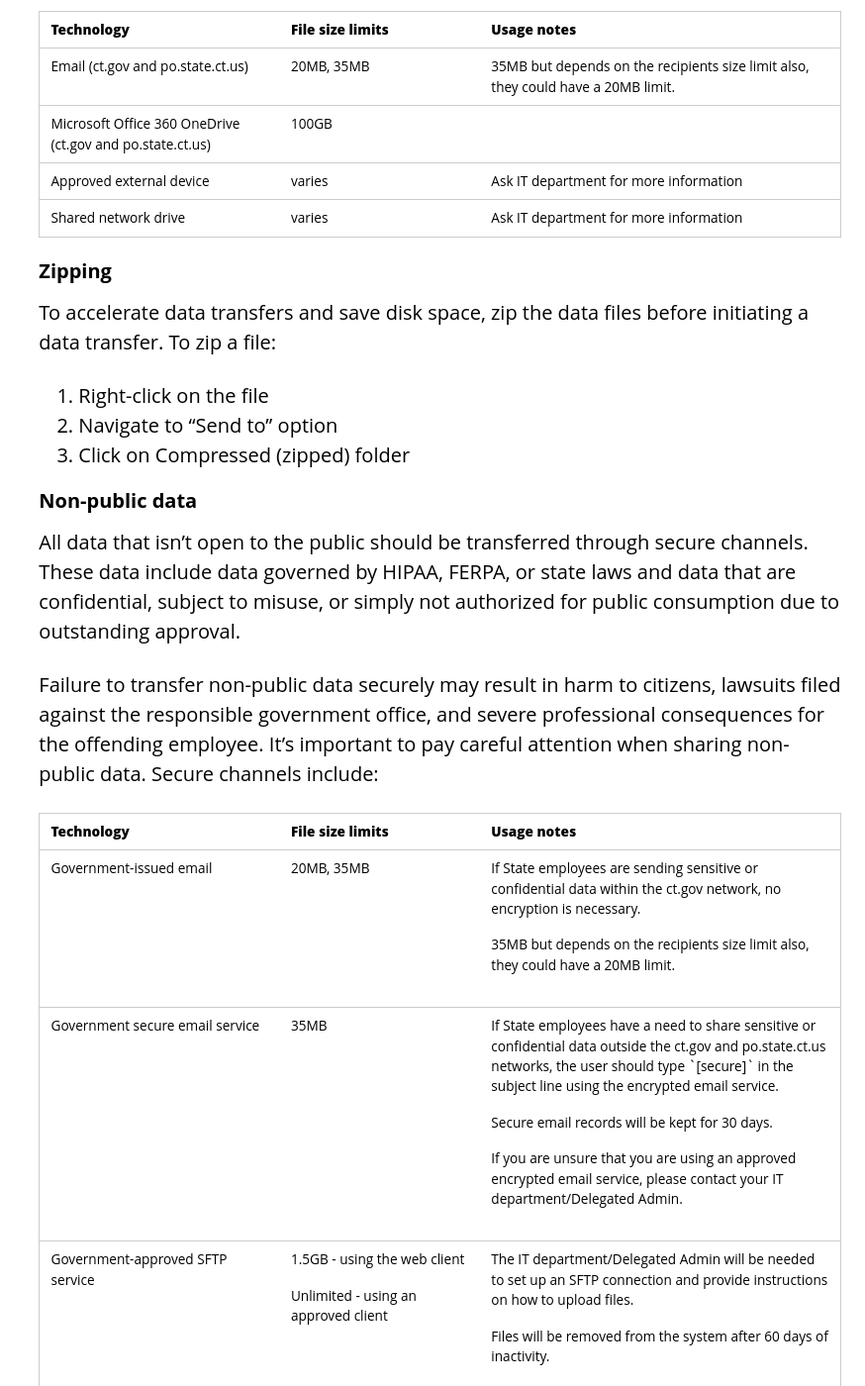
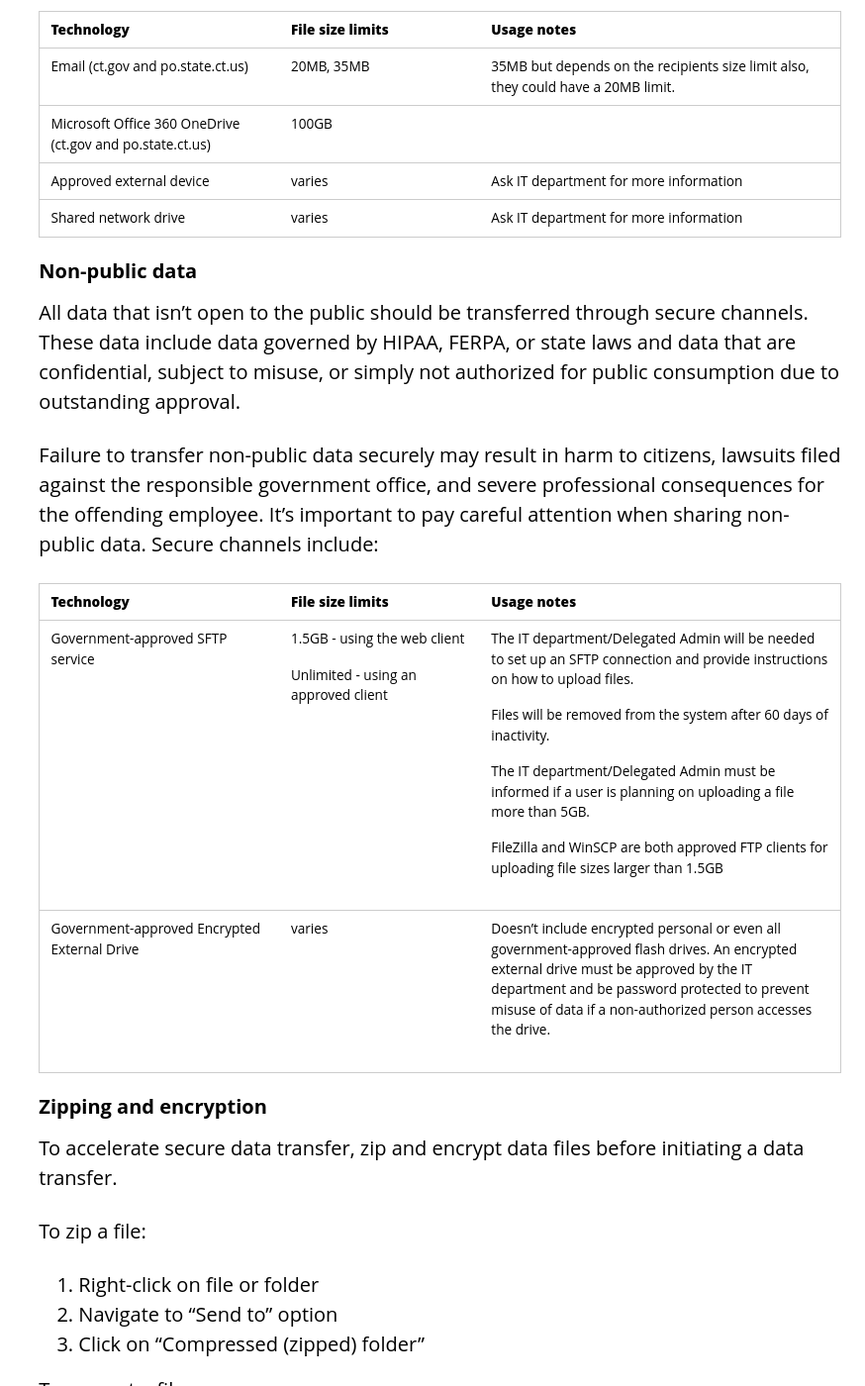
Before and after one commit to CTOpenData/data-sharing-playbook, a Jekyll site: the page built from 5_transferring-data.md, in a window 1280 px wide and 1400 px high, scrolled down 1461 px. Shown: the whole window at 99% size, without its empty margins (406-1280 px from the left). Built offline with Jekyll 4.4.1, drawn with Linux system fonts in a browser that asks for light colours; some of the changed text lies outside the part shown.

Commit message:
Edits to Section 5

```diff
--- a/5_transferring-data.md
+++ b/5_transferring-data.md
@@ -39,14 +39,6 @@ Data that is open to the public doesn’t require a secure channel for data tran
 | Shared network drive | varies | Ask IT department for more information |
 
 
-### Zipping
-To accelerate data transfers and save disk space, zip the data files before initiating a data transfer. To zip a file:
-1. Right-click on the file
-2. Navigate to “Send to” option
-3. Click on Compressed (zipped) folder
-
-
-
 ### Non-public data
 All data that isn't open to the public should be transferred through secure channels. These data include data governed by HIPAA, FERPA, or state laws and data that are confidential, subject to misuse, or simply not authorized for public consumption due to outstanding approval.
 
@@ -54,11 +46,8 @@ Failure to transfer non-public data securely may result in harm to citizens, law
 
 | **Technology** | **File size limits** | **Usage notes** |
 | ----------- | ----------- | ----------- |
-| Government-issued email | 20MB, 35MB |{::nomarkdown}<ul><li>If State employees are sending sensitive or confidential data within the ct.gov network, no encryption is necessary.</li><li>35MB but depends on the recipients size limit also, they could have a 20MB limit.</li></ul>{:/}|
-| Government secure email service | 35MB |{::nomarkdown}<ul><li>If State employees have a need to share sensitive or confidential data outside the ct.gov and po.state.ct.us networks, the user should type `[secure]` in the subject line using the encrypted email service.</li><li>Secure email records will be kept for 30 days.</li><li>If you are unsure that you are using an approved encrypted email service, please contact your IT department/Delegated Admin.</li></ul>{:/}|
 | Government-approved SFTP service |{::nomarkdown}<ul><li>1.5GB - using the web client</li><li>Unlimited - using an approved client</li></ul>{:/}|{::nomarkdown}<ul><li>The IT department/Delegated Admin will be needed to set up an SFTP connection and provide instructions on how to upload files.</li><li>Files will be removed from the system after 60 days of inactivity.</li><li>The IT department/Delegated Admin must be informed if a user is planning on uploading a file more than 5GB.</li><li>FileZilla and WinSCP are both approved FTP clients for uploading file sizes larger than 1.5GB</li></ul>{:/}|
 | Government-approved Encrypted External Drive | varies |{::nomarkdown}<ul><li>Doesn’t include encrypted personal or even all government-approved flash drives. An encrypted external drive must be approved by the IT department and be password protected to prevent misuse of data if a non-authorized person accesses the drive.</li></ul>{:/}|
-
 
 
 ### Zipping and encryption
```
Also changed, not shown: other parts of 5_transferring-data.md (+1 -1 lines).
